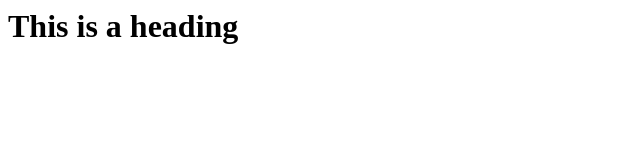
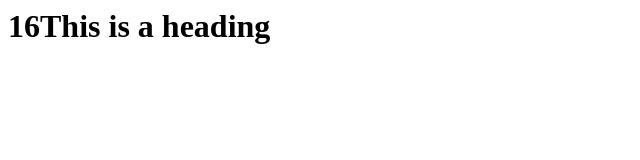
Before and after one commit to davidcuyle/davidcuyle.github.io, a plain HTML site: page Expiriments.html in a window 1280 px wide. Shown: the whole page, without its empty margins (0-640 px from the left). Drawn offline with Linux system fonts and the light colour scheme.

Commit message:
Update Expiriments.html

```diff
--- a/Expiriments.html
+++ b/Expiriments.html
@@ -5,6 +5,6 @@
     </style>
   </head>
   <body>
-    <h1> This is a heading</h1>
+    <h1> <font>16</font>This is a heading</h1>
   </body>
 </html>
```
